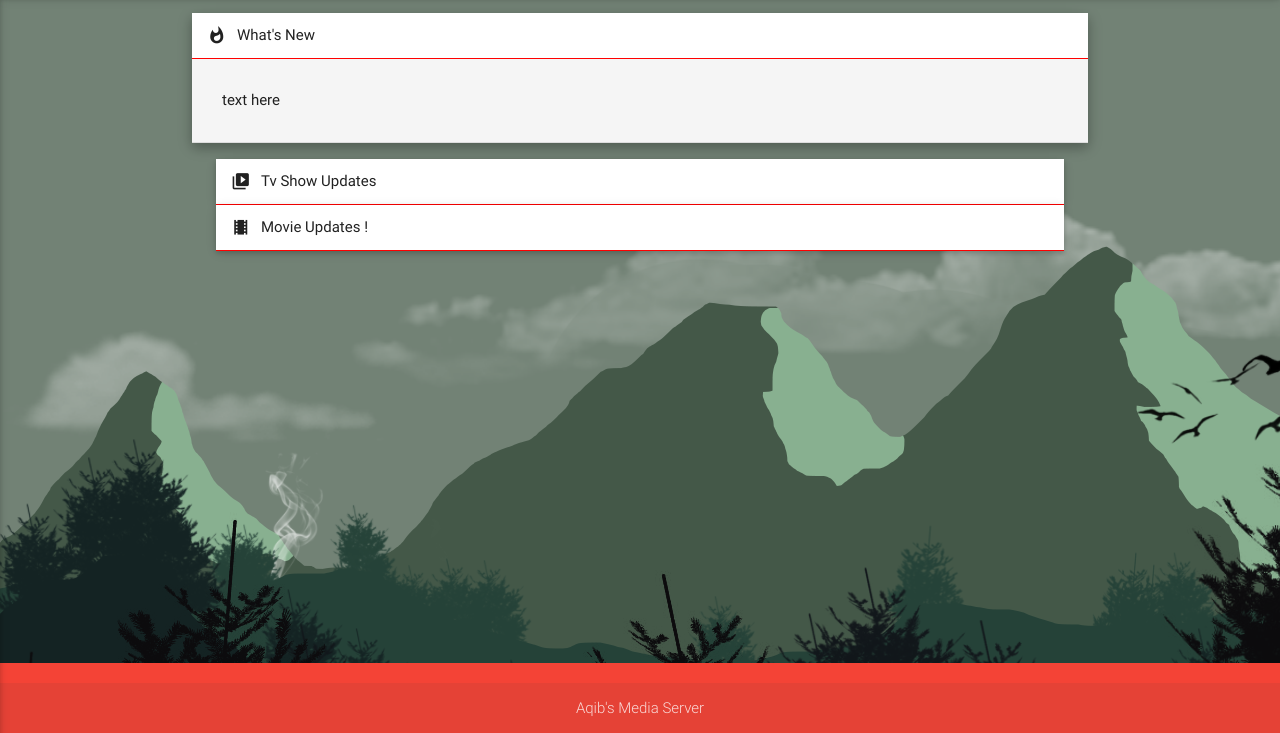
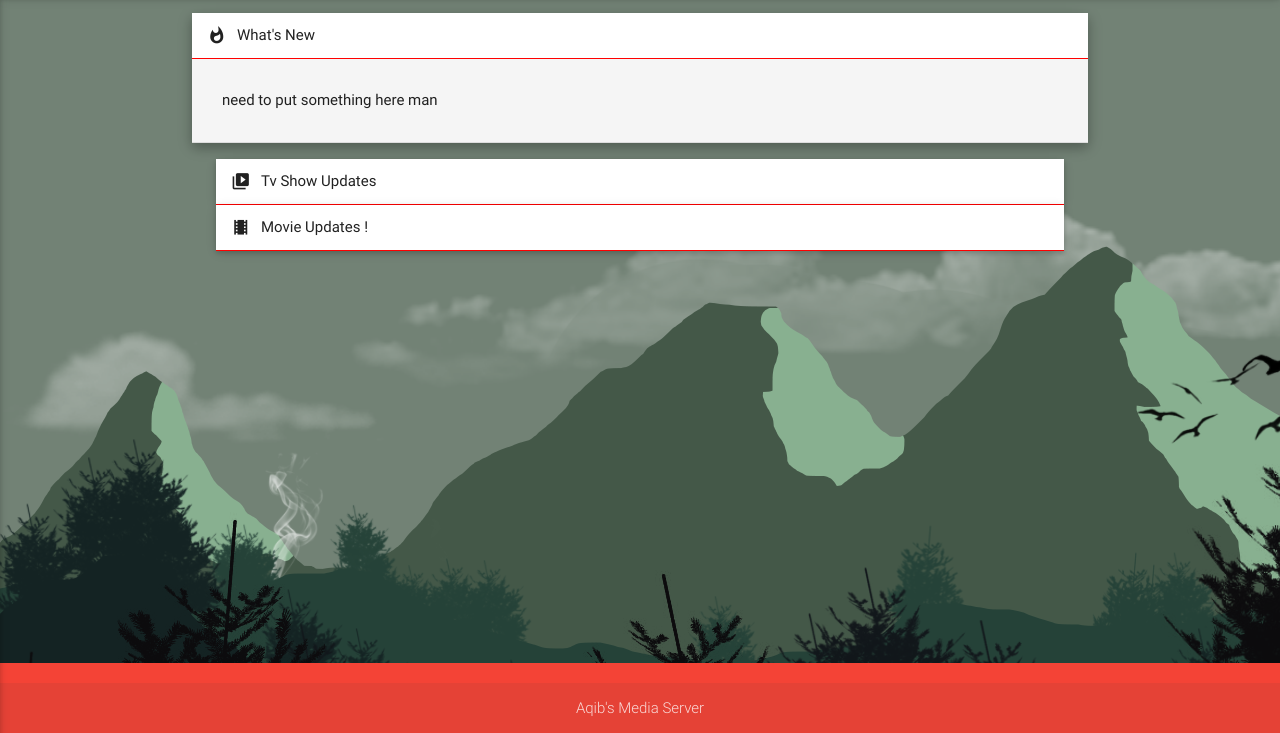
Before and after one commit to k4rmatic/media-website-project, a plain HTML site: page index.html in a window 1280 px wide. Shown: the part 67-800 px from the top of the page. Drawn offline with nearby package versions, Linux system fonts and the light colour scheme.

Commit message:
test change
blah

```diff
--- a/index.html
+++ b/index.html
@@ -55,7 +55,7 @@
 			<ul class="collapsible popout" data-collapsible="accordion">
 				<li>
 					<div class="collapsible-header active"><i class="material-icons">whatshot</i>What's New</div>
-					<div class="collapsible-body grey lighten-4"><p> text here</p></div>
+					<div class="collapsible-body grey lighten-4"><p>need to put something here man</p></div>
 				</li>
 				<li>
 					<div class="collapsible-header"><i class="material-icons">video_library</i>Tv Show Updates</div>
```
